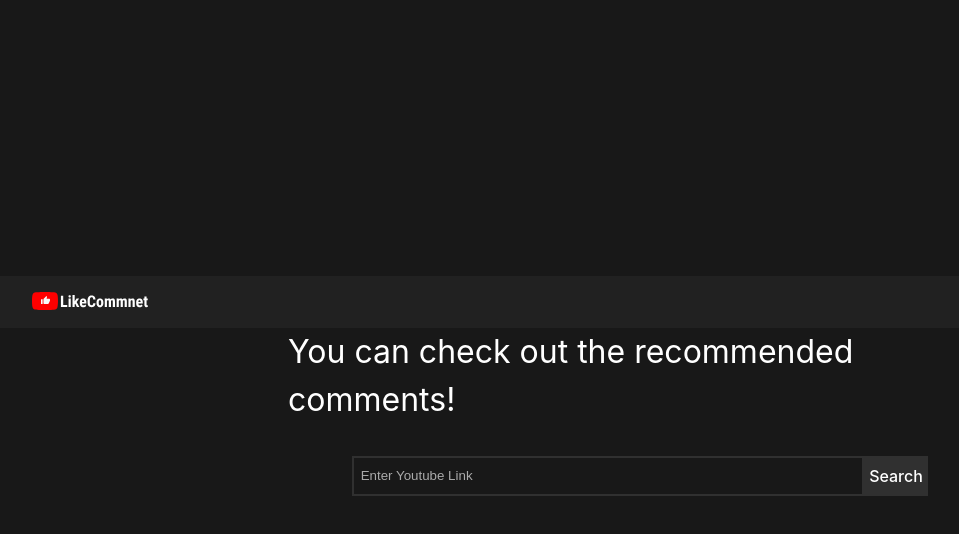
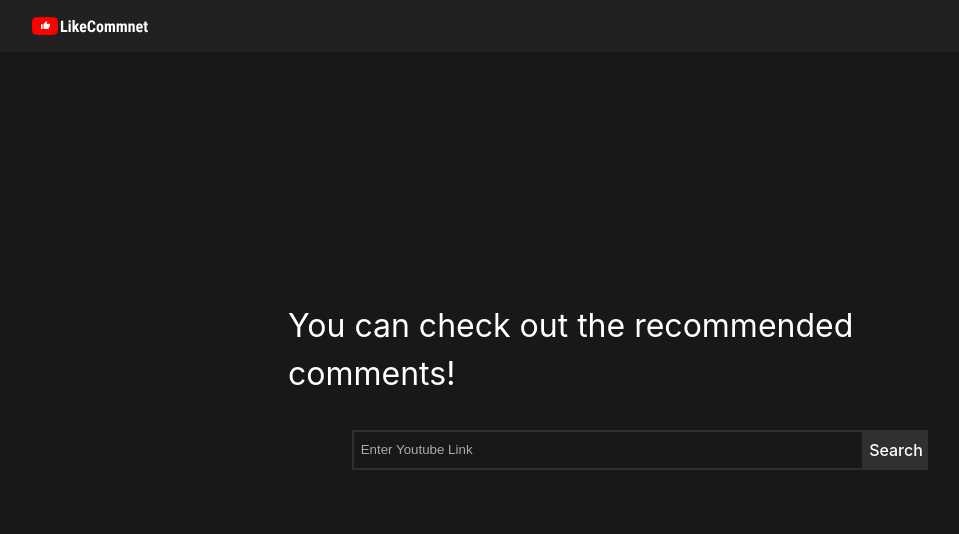
Before and after one commit to udaeng8286/Youtube-Liked-Comment, a React (Vite) app: page / in a window 1280 px wide. Shown: the top 534 px of the page, without its empty margins (0-959 px from the left). Built offline with nearby package versions, Linux system fonts and the light colour scheme.

Commit message:
refactor/Header UI 수정

```diff
--- a/src/App.tsx
+++ b/src/App.tsx
@@ -6,10 +6,12 @@ import "./App.css";
 
 function App() {
   return (
-    <Container>
+    <>
       <Header />
-      <Mainpage />
-    </Container>
+      <Container>
+        <Mainpage />
+      </Container>
+    </>
   );
 }
 export default App;
--- a/src/components/Header.tsx
+++ b/src/components/Header.tsx
@@ -13,7 +13,7 @@ const Container = styled.div`
   display: flex;
   width: 100%;
   height: 6.5vh;
-  position: sticky;
+  position: fixed;
   top: 0;
   left: 0;
   background-color: #212121;
--- a/src/pages/Mainpage.tsx
+++ b/src/pages/Mainpage.tsx
@@ -29,6 +29,7 @@ const Container = styled.div`
   display: flex;
   flex-direction: column;
   align-items: center;
+  justify-content: center;
 `;
 
 const Guide = styled.span`
```
